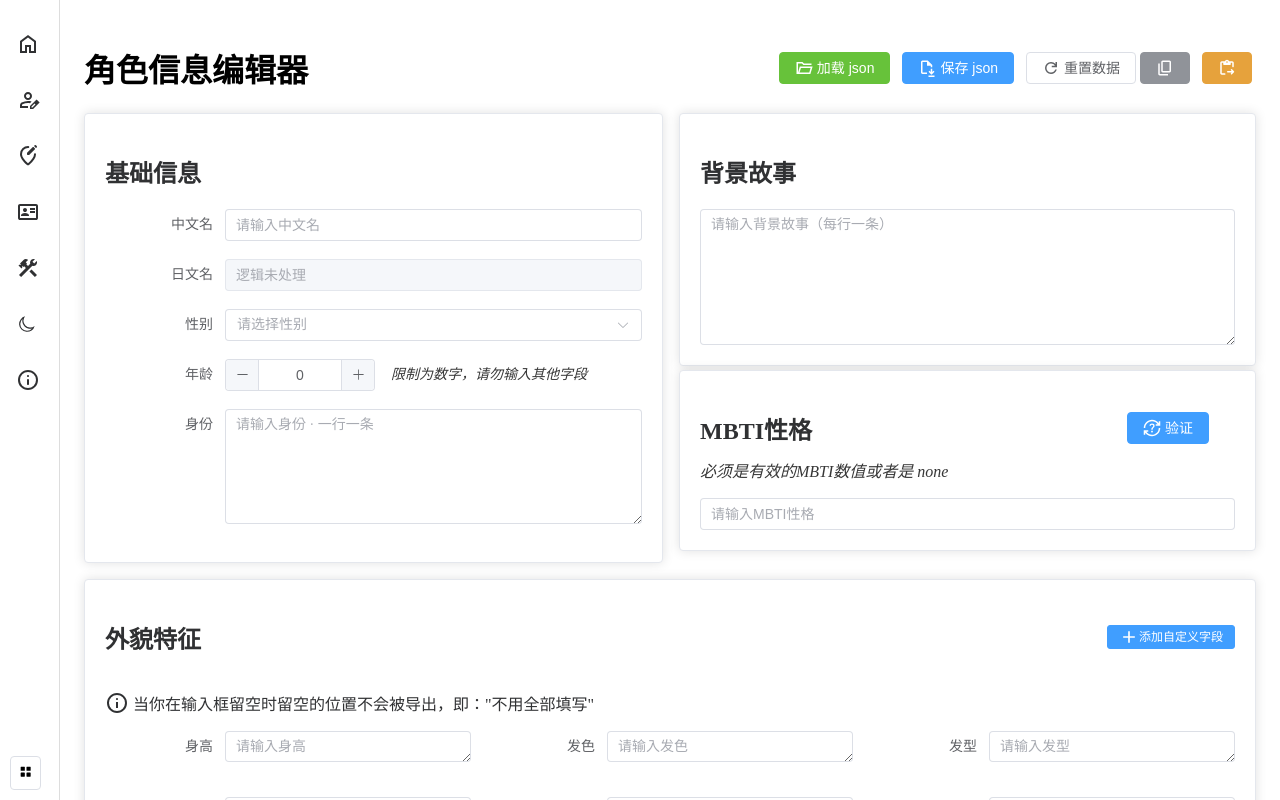
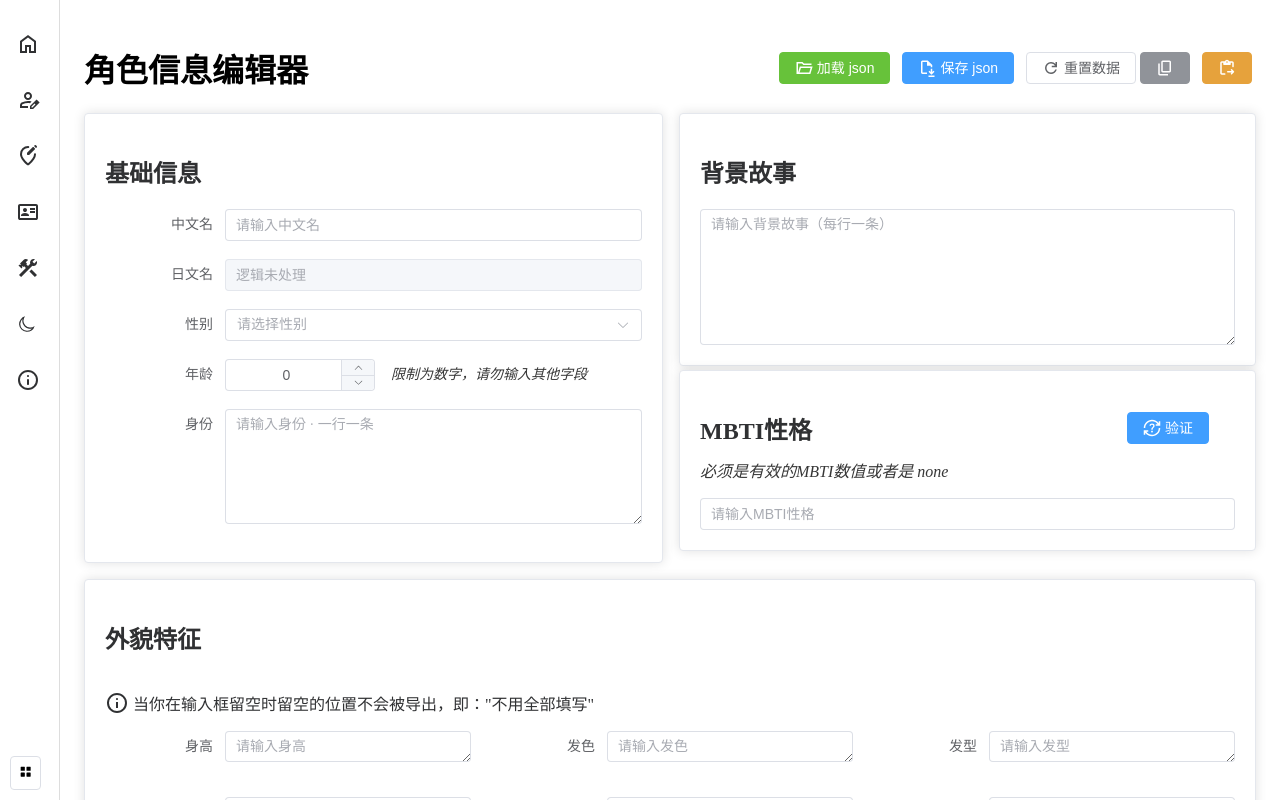
Before and after one commit to awaae001/st_cardplus, a Vue app: page /card in a window 1280 px wide. Shown: the top 800 px of the page. Built offline with nearby package versions, Linux system fonts and the light colour scheme.

Commit message:
refactor(charcard): 调整角色卡组件布局和功能
- 在 AppearanceFeatures 组件中移动了添加自定义字段按钮的位置
- 在 BasicInfo 组件中优化了年龄输入框的配置，增加了提示文本
- 更新了 About 页面中的开发版本号

```diff
--- a/src/components/charcard/AppearanceFeatures.vue
+++ b/src/components/charcard/AppearanceFeatures.vue
@@ -2,10 +2,6 @@
   <el-card class="mb-4 p-2 md:p-4">
     <div class="title-Btn">
       <h2 class="text-lg md:text-xl font-semibold mb-2">外貌特征</h2>
-      <el-button type="primary" size="small" @click="addCustomField">
-        <Icon icon="material-symbols:add" width="20" height="20" />
-        添加自定义字段
-      </el-button>
     </div>
     <div style="margin-top: 8px;"></div>
     <p class="whatYouwant">
@@ -84,6 +80,10 @@
         </template>
       </div>
     </el-form>
+    <el-button type="primary" size="small" @click="addCustomField">
+        <Icon icon="material-symbols:add" width="20" height="20" />
+        添加自定义字段
+      </el-button>
   </el-card>
 </template>
 
--- a/src/components/charcard/BasicInfo.vue
+++ b/src/components/charcard/BasicInfo.vue
@@ -27,7 +27,13 @@
         />
       </el-form-item>
       <el-form-item label="年龄">
-        <el-input-number v-model="form.age" />
+        <el-input-number
+          v-model="form.age"
+          controls-position="right"
+          :min="-Infinity"
+          :max="Infinity"
+          :precision="0"
+        />
         <span class="ps-text" style="margin-left: 16px;">限制为数字，请勿输入其他字段</span>
       </el-form-item>
       <el-form-item label="身份">
--- a/src/pages/About.vue
+++ b/src/pages/About.vue
@@ -3,7 +3,7 @@
     <h1>关于 SillyTavern 角色卡编辑器</h1>
     <p>这是一个用于创建和管理 SillyTavern 角色卡的在线应用程序。</p>
     <p>访问我们的 GitHub 页面获取更多信息或贡献代码：</p>
-    <p>开发版本：<b>dev_0.1.14(4-1933)</b></p>
+    <p>开发版本：<b>dev_0.1.4(4-1933)</b></p>
     <a href="https://github.com/awaae001/st_cardplus" target="_blank" class="github-link">
       <Icon icon="mdi:github" width="24" height="24"  style="margin-right: 4px;"/>
       GitHub 仓库
```
